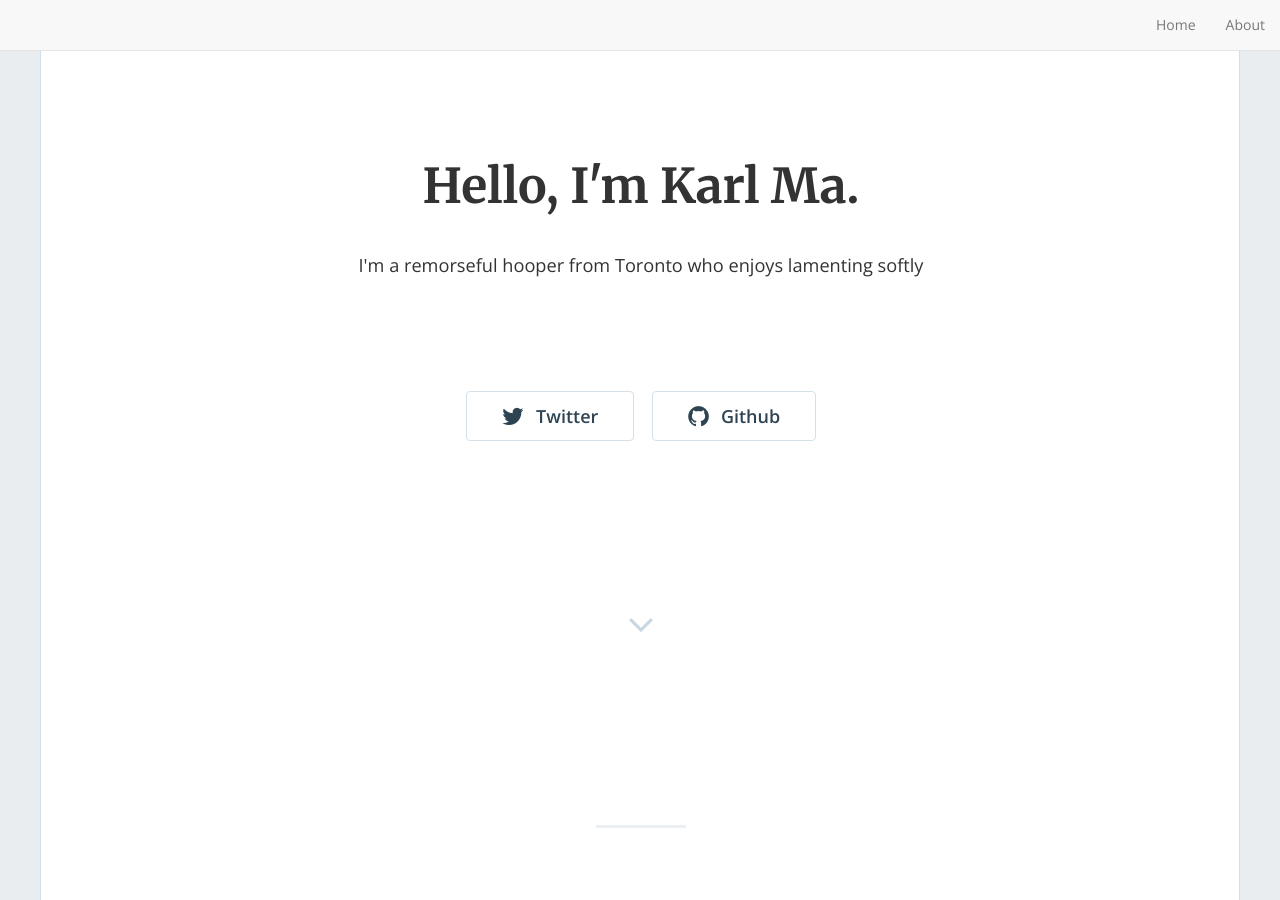
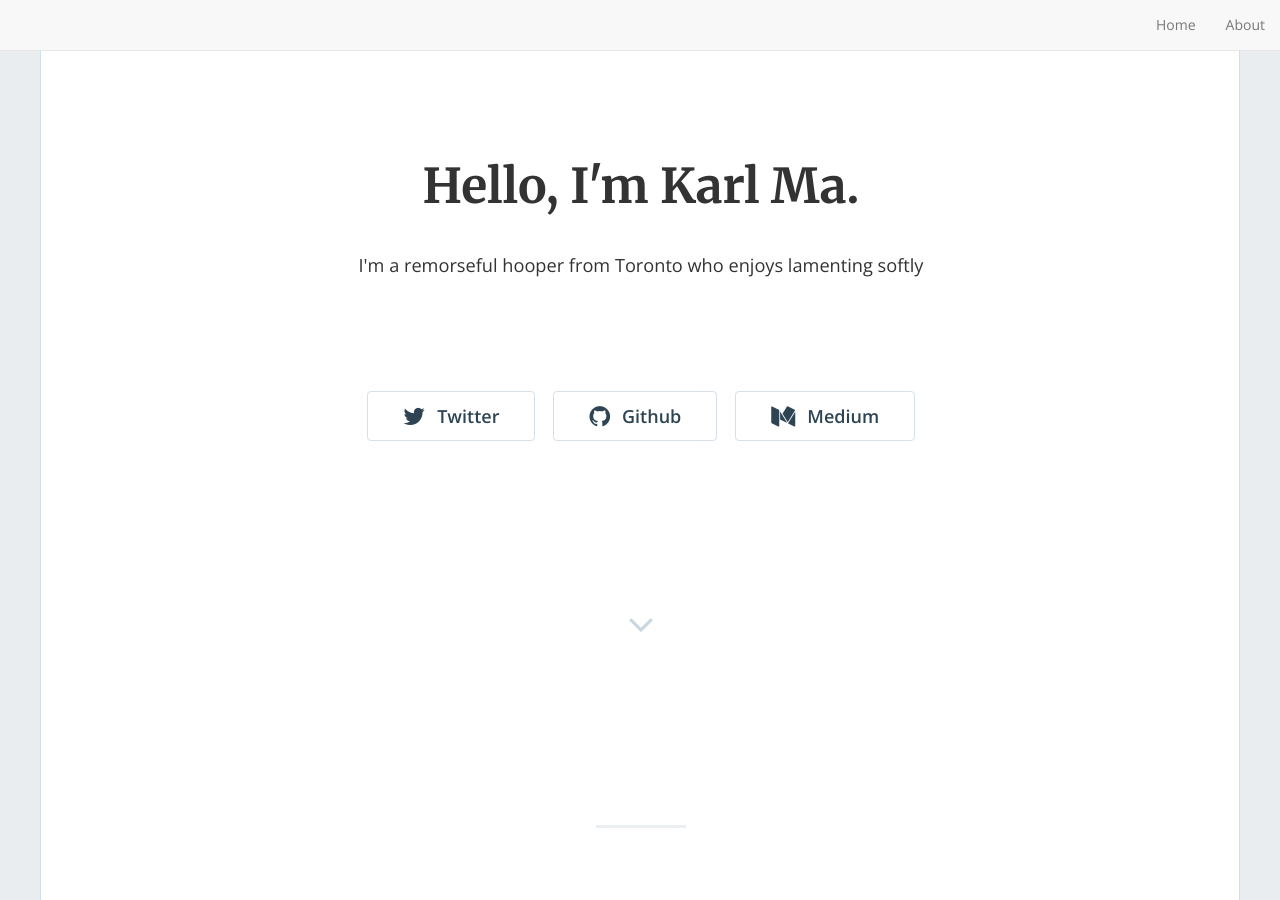
Before and after one commit to m-karl/m-karl.github.io, a Jekyll site: the page built from index.html, in a window 1280 px wide and 900 px high. Built offline with Jekyll 4.4.1, drawn with Linux system fonts in a browser that asks for light colours; nearby versions of some CDN libraries; the list of posts is cut into pages by our own code.

Commit message:
home hero update

```diff
--- a/_includes/home-hero.html
+++ b/_includes/home-hero.html
@@ -33,8 +33,8 @@
             {% if site.github_username != '' %}
               <a href="https://github.com/{{ site.github_username }}"><button class="btn btn-default btn-lg"><i class="fa fa-github fa-lg"></i>Github</button></a>
             {% endif %}
-            {% if site.medium_username != '' %}
-              <a href="https://{{ site.medium_username }}"><button class="btn btn-default btn-lg"><i class="fa fa-medium fa-lg"></i>Medium</button></a>
+            {% if site.linkedin_username != '' %}
+              <a href="https://linkedin.com/{{ site.medium_username }}"><button class="btn btn-default btn-lg"><i class="fa fa-medium fa-lg"></i>Medium</button></a>
             {% endif %}
 
           </div>
```
